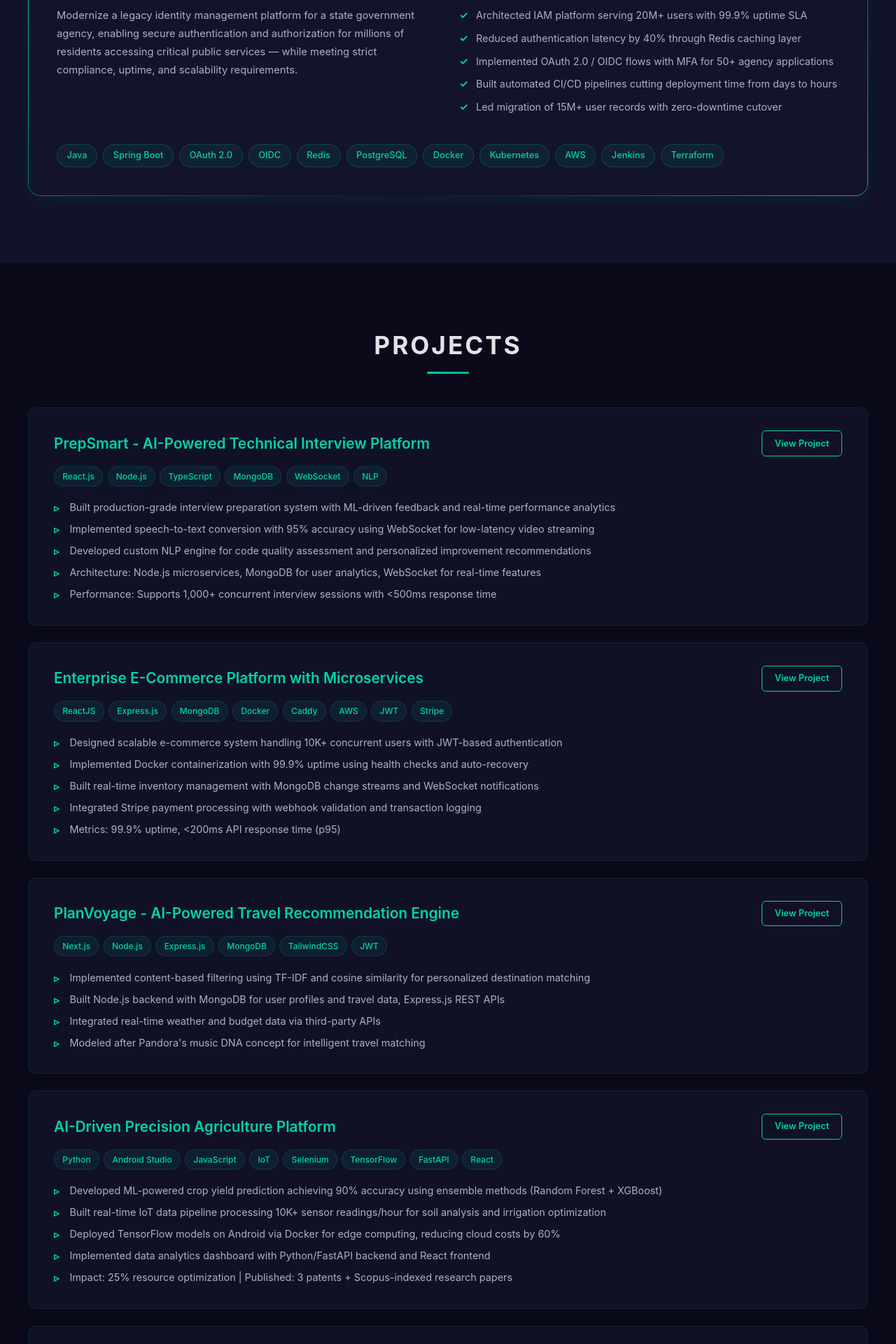
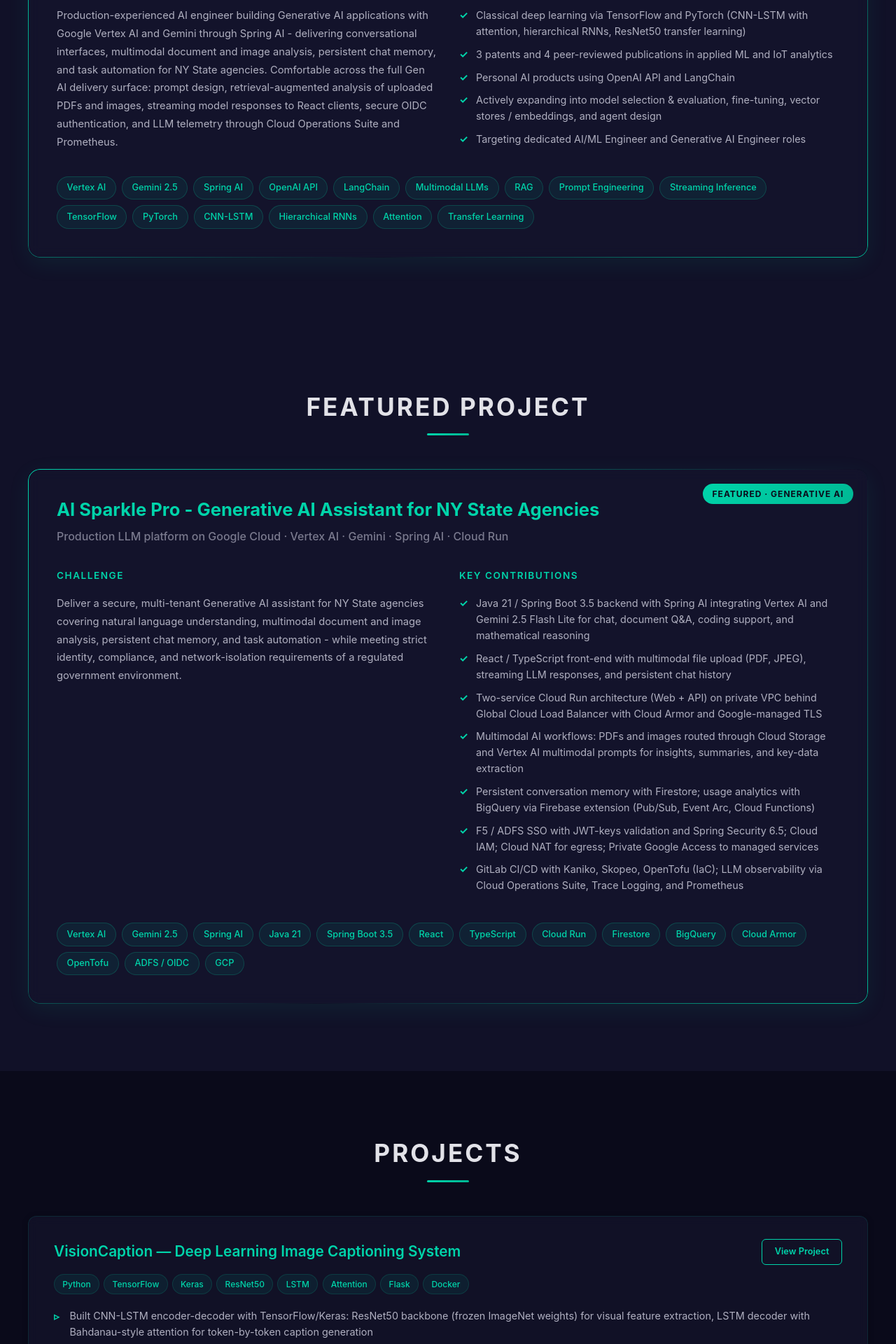
Before and after one commit to gaddamvivek/Vivek_Portfolio, a React (Create React App) app: page / in a window 1280 px wide. Shown: the part 4580-6500 px from the top of the page at 70% size. Built offline with nearby package versions, Linux system fonts and the light colour scheme.

Commit message:
update AI

```diff
--- a/src/components/Projects.jsx
+++ b/src/components/Projects.jsx
@@ -5,43 +5,63 @@
 const Projects = () => {
   const projects = [
     {
-      title: 'PrepSmart - AI-Powered Technical Interview Platform',
-      technologies: ['React.js', 'Node.js', 'TypeScript', 'MongoDB', 'WebSocket', 'NLP'],
+      title: 'VisionCaption — Deep Learning Image Captioning System',
+      technologies: ['Python', 'TensorFlow', 'Keras', 'ResNet50', 'LSTM', 'Attention', 'Flask', 'Docker'],
       highlights: [
-        'Built production-grade interview preparation system with ML-driven feedback and real-time performance analytics',
-        'Implemented speech-to-text conversion with 95% accuracy using WebSocket for low-latency video streaming',
-        'Developed custom NLP engine for code quality assessment and personalized improvement recommendations',
-        'Architecture: Node.js microservices, MongoDB for user analytics, WebSocket for real-time features',
-        'Performance: Supports 1,000+ concurrent interview sessions with <500ms response time',
+        'Built CNN-LSTM encoder-decoder with TensorFlow/Keras: ResNet50 backbone (frozen ImageNet weights) for visual feature extraction, LSTM decoder with Bahdanau-style attention for token-by-token caption generation',
+        'Custom tokenizer and vocabulary encoding over Flickr8K/30K; trained with teacher forcing and cross-entropy loss; evaluated with BLEU metrics',
+        'Deployed as a Dockerized Flask inference API with image preprocessing pipeline (resize, normalize, batch) for low-latency single-image requests',
+        'Stack: end-to-end deep learning pipeline from data preprocessing → training loop → inference → REST serving',
+      ],
+      link: 'https://github.com/gaddamvivek/Image-Captioning',
+    },
+    {
+      title: 'Multi-Sentence Image Description — Hierarchical RNNs',
+      technologies: ['Python', 'TensorFlow', 'Hierarchical RNN', 'Attention', 'COCO', 'Flask', 'Docker'],
+      highlights: [
+        'Designed two-level hierarchical RNN with visual attention: sentence-level RNN for paragraph coherence + word-level RNN for token generation',
+        'Trained on 50K+ COCO images, achieving 85% BLEU-4 on multi-sentence description benchmark',
+        'Deployed as a Dockerized Flask REST API on Linux with sub-500ms inference latency',
+        'Targeted accessibility use cases — image-to-paragraph descriptions for visually impaired users',
+      ],
+    },
+    {
+      title: 'Enterprise Identity & Access Management at Scale',
+      technologies: ['Java', 'Spring Boot', 'OAuth 2.0', 'OIDC', 'SAML', 'LDAP', 'Redis', 'PostgreSQL', 'Docker', 'Kubernetes', 'AWS'],
+      highlights: [
+        'Architected IAM platform for NY.GOV ID serving 20M+ users with 99.9% uptime SLA',
+        'Reduced authentication latency by 40% through Redis caching layer',
+        'Implemented OAuth 2.0 / OIDC flows with MFA for 50+ agency applications',
+        'Built automated CI/CD pipelines cutting deployment time from days to hours',
+        'Led migration of 15M+ user records with zero-downtime cutover',
+      ],
+      link: 'https://my.ny.gov',
+    },
+    {
+      title: 'PrepSmart — AI-Powered Technical Interview Platform',
+      technologies: ['React.js', 'Node.js', 'TypeScript', 'OpenAI API', 'MongoDB', 'WebSocket', 'AWS', 'Docker'],
+      highlights: [
+        'AI-driven interview assessment with OpenAI API integration for structured prompts (question generation, response evaluation, feedback synthesis)',
+        'TypeScript/React frontend with Node.js backend deployed on AWS, containerized with Docker, maintaining 99.5% uptime',
+        'WebSocket streaming for real-time token-level feedback delivery; REST/JSON APIs over HTTPS',
+        'Architecture: Node.js microservices, MongoDB for user analytics, OpenAI for inference, WebSocket for streaming',
       ],
       link: 'https://smart-prep-vivek.vercel.app/',
     },
     {
-      title: 'Enterprise E-Commerce Platform with Microservices',
-      technologies: ['ReactJS', 'Express.js', 'MongoDB', 'Docker', 'Caddy', 'AWS', 'JWT', 'Stripe'],
+      title: 'PlanVoyage — AI Recommendation Web App',
+      technologies: ['Next.js', 'Node.js', 'MongoDB', 'OpenAI API', 'TF-IDF', 'JWT', 'TailwindCSS'],
       highlights: [
-        'Designed scalable e-commerce system handling 10K+ concurrent users with JWT-based authentication',
-        'Implemented Docker containerization with 99.9% uptime using health checks and auto-recovery',
-        'Built real-time inventory management with MongoDB change streams and WebSocket notifications',
-        'Integrated Stripe payment processing with webhook validation and transaction logging',
-        'Metrics: 99.9% uptime, <200ms API response time (p95)',
-      ],
-      link: 'https://solecraft-e-commerce-platform.onrender.com/',
-    },
-    {
-      title: 'PlanVoyage - AI-Powered Travel Recommendation Engine',
-      technologies: ['Next.js', 'Node.js', 'Express.js', 'MongoDB', 'TailwindCSS', 'JWT'],
-      highlights: [
-        'Implemented content-based filtering using TF-IDF and cosine similarity for personalized destination matching',
-        'Built Node.js backend with MongoDB for user profiles and travel data, Express.js REST APIs',
-        'Integrated real-time weather and budget data via third-party APIs',
-        'Modeled after Pandora\'s music DNA concept for intelligent travel matching',
+        'AI-powered travel recommendation app: Next.js + MongoDB with JWT-based RBAC',
+        'OpenAI API filtering for personalized itineraries based on user preferences, budget, and constraints, with prompt-engineered ranking',
+        'Content-based filtering using TF-IDF and cosine similarity as fallback for offline recommendation',
+        '+45% engagement vs. rule-based baseline; REST endpoints over HTTPS with indexed query optimization (40% faster response times)',
       ],
       link: 'https://plan-voyage-vivek.vercel.app/',
     },
     {
       title: 'AI-Driven Precision Agriculture Platform',
-      technologies: ['Python', 'Android Studio', 'JavaScript', 'IoT', 'Selenium', 'TensorFlow', 'FastAPI', 'React'],
+      technologies: ['Python', 'TensorFlow', 'Random Forest', 'XGBoost', 'IoT', 'FastAPI', 'React', 'Docker', 'Android'],
       highlights: [
         'Developed ML-powered crop yield prediction achieving 90% accuracy using ensemble methods (Random Forest + XGBoost)',
         'Built real-time IoT data pipeline processing 10K+ sensor readings/hour for soil analysis and irrigation optimization',
@@ -52,22 +72,15 @@
       link: 'https://gadamvivek01-precisionfarming.hf.space/',
     },
     {
-      title: 'Multi-Client Communication System',
-      technologies: ['C', 'Unix System Calls', 'Named Pipes', 'IPC'],
+      title: 'Enterprise E-Commerce Platform with Microservices',
+      technologies: ['React.js', 'Express.js', 'MongoDB', 'Docker', 'Caddy', 'AWS', 'JWT', 'Stripe'],
       highlights: [
-        'Developed a C-based multi-client chat system using named pipes and Unix system calls',
-        'Enabled concurrent messaging via centralized IPC on Linux',
+        'Designed scalable e-commerce system handling 10K+ concurrent users with JWT-based authentication',
+        'Implemented Docker containerization with 99.9% uptime using health checks and auto-recovery',
+        'Built real-time inventory management with MongoDB change streams and WebSocket notifications',
+        'Integrated Stripe payment processing with webhook validation and transaction logging',
       ],
-      link: 'https://drive.google.com/file/d/1HX-OLCaoA8cG41HrgWEHanwk_wet0VKp/view?usp=sharing',
-    },
-    {
-      title: 'Dual-Core Compiler Simulator',
-      technologies: ['C', 'Computer Architecture', 'Data Structures'],
-      highlights: [
-        'Built a dual-core compiler simulator to model instruction parsing, task dispatch, and parallel execution',
-        'Simulated multicore processor behavior with configurable pipeline stages',
-      ],
-      link: 'https://drive.google.com/file/d/1u0GFZLvrYPi8KSu8wArtWn19nftSd4yg/view?usp=sharing',
+      link: 'https://solecraft-e-commerce-platform.onrender.com/',
     },
     {
       title: 'Algorithm Visualizer',
@@ -85,26 +98,26 @@
       title: 'Sparse Channel Estimation Using OMP Algorithm for Next-Gen Wireless',
       journal: 'IEEE Conference on Communication and Computing 4.0',
       date: 'Mar 14, 2023',
-      link: 'https://ieeexplore.ieee.org/document/10051352'
+      link: 'https://ieeexplore.ieee.org/document/10051352',
     },
     {
       title: 'ML for Urbanization Prediction using Automatic Weather Station',
       journal: 'Mathematical Statistician and Engineering Applications',
       date: 'Dec 21, 2022',
-      link: 'https://philstat.org/index.php/MSEA/article/view/1451'
+      link: 'https://philstat.org/index.php/MSEA/article/view/1451',
     },
     {
       title: 'Smart Precision Agriculture using IoT Data Analytics',
       journal: 'Mathematical Statistician and Engineering Applications',
       date: 'Dec 21, 2022',
-      link: 'https://philstat.org/index.php/MSEA/article/view/1450'
+      link: 'https://philstat.org/index.php/MSEA/article/view/1450',
     },
     {
       title: 'Smart Precision Interface for Agricultural Methods',
       journal: 'CVR Journal of Science and Technology',
       date: 'Dec 3, 2022',
-      link: 'https://www.cvr.ac.in/ojs/index.php/cvracin/article/view/812'
-    }
+      link: 'https://www.cvr.ac.in/ojs/index.php/cvracin/article/view/812',
+    },
   ];
 
   const patents = [
@@ -115,7 +128,7 @@
       filingDate: 'February 10, 2023',
       publicationDate: 'March 24, 2023',
       authority: 'Intellectual Property India (Indian Patent Office)',
-      link: 'https://drive.google.com/file/d/1c5y4b7HRFim99SiTbXrfZK0Bvg9esqp9/view?usp=sharing'
+      link: 'https://drive.google.com/file/d/1c5y4b7HRFim99SiTbXrfZK0Bvg9esqp9/view?usp=sharing',
     },
     {
       title: 'Machine Learning Powered IoT Weather Station to Predict the Rate of Urbanization',
@@ -124,58 +137,110 @@
       filingDate: 'February 10, 2023',
       publicationDate: 'March 24, 2023',
       authority: 'Intellectual Property India (Indian Patent Office)',
-      link: 'https://drive.google.com/file/d/1ZH_0eoZF3Gv_LubXzz-20yFsrVMEPprH/view?usp=sharing'
+      link: 'https://drive.google.com/file/d/1ZH_0eoZF3Gv_LubXzz-20yFsrVMEPprH/view?usp=sharing',
     },
     {
       title: 'Data Analytics Powered IoT Weather Station to Determine the AQI Index in a Micro Climatic Zone',
       applicationNumber: '202341027954',
       publicationNumber: '18/2023',
       filingDate: 'April 17, 2023',
-      publicationDate: 'May 05,2023',
+      publicationDate: 'May 05, 2023',
       authority: 'Intellectual Property India (Indian Patent Office)',
-      link: 'https://drive.google.com/file/d/1aKVw36Uiu4djiPfx5tYnUDpEpKaHz4Da/view?usp=sharing'
-    }
+      link: 'https://drive.google.com/file/d/1aKVw36Uiu4djiPfx5tYnUDpEpKaHz4Da/view?usp=sharing',
+    },
+  ];
+
+  // ---------- AI Engineering Profile (new) ----------
+  const aiCapabilities = [
+    'Vertex AI', 'Gemini 2.5', 'Spring AI', 'OpenAI API', 'LangChain',
+    'Multimodal LLMs', 'RAG', 'Prompt Engineering', 'Streaming Inference',
+    'TensorFlow', 'PyTorch', 'CNN-LSTM', 'Hierarchical RNNs', 'Attention', 'Transfer Learning',
   ];
 
   return (
     <>
-      <section className="featured-project section-alt" id="featured">
-        <h2 className="section-title">Featured Project</h2>
+      {/* ============ AI ENGINEERING PROFILE ============ */}
+      <section className="featured-project section-dark" id="ai-profile">
+        <h2 className="section-title">AI Engineering Profile</h2>
         <div className="featured-card">
-          <span className="featured-badge">Featured</span>
-          <h3>Enterprise Identity & Access Management at Scale</h3>
+          <span className="featured-badge">AI / ML Engineer</span>
+          <h3>Building Production Generative AI Applications</h3>
           <p className="featured-subtitle">
-            Production system serving 20M+ users across New York State
+            From classical deep learning to LLM-powered systems in production
           </p>
           <div className="featured-content">
             <div className="featured-challenge">
-              <h4>Challenge</h4>
+              <h4>Focus</h4>
               <p>
-                Modernize a legacy identity management platform for a state government agency,
-                enabling secure authentication and authorization for millions of residents
-                accessing critical public services — while meeting strict compliance, uptime,
-                and scalability requirements.
+                Production-experienced AI engineer building Generative AI applications with
+                Google Vertex AI and Gemini through Spring AI - delivering conversational
+                interfaces, multimodal document and image analysis, persistent chat memory, and
+                task automation for NY State agencies. Comfortable across the full Gen AI delivery
+                surface: prompt design, retrieval-augmented analysis of uploaded PDFs and images,
+                streaming model responses to React clients, secure OIDC authentication, and LLM
+                telemetry through Cloud Operations Suite and Prometheus.
               </p>
             </div>
             <div className="featured-achievements">
-              <h4>Key Achievements</h4>
+              <h4>Foundations</h4>
               <ul>
-                <li>Architected IAM platform serving 20M+ users with 99.9% uptime SLA</li>
-                <li>Reduced authentication latency by 40% through Redis caching layer</li>
-                <li>Implemented OAuth 2.0 / OIDC flows with MFA for 50+ agency applications</li>
-                <li>Built automated CI/CD pipelines cutting deployment time from days to hours</li>
-                <li>Led migration of 15M+ user records with zero-downtime cutover</li>
+                <li>Classical deep learning via TensorFlow and PyTorch (CNN-LSTM with attention, hierarchical RNNs, ResNet50 transfer learning)</li>
+                <li>3 patents and 4 peer-reviewed publications in applied ML and IoT analytics</li>
+                <li>Personal AI products using OpenAI API and LangChain</li>
+                <li>Actively expanding into model selection &amp; evaluation, fine-tuning, vector stores / embeddings, and agent design</li>
+                <li>Targeting dedicated AI/ML Engineer and Generative AI Engineer roles</li>
               </ul>
             </div>
           </div>
           <div className="featured-tech">
-            {['Java', 'Spring Boot', 'OAuth 2.0', 'OIDC', 'Redis', 'PostgreSQL', 'Docker', 'Kubernetes', 'AWS', 'Jenkins', 'Terraform'].map((tech, i) => (
+            {aiCapabilities.map((tech, i) => (
               <span key={i} className="featured-tech-tag">{tech}</span>
             ))}
           </div>
         </div>
       </section>
 
+      {/* ============ FEATURED AI PROJECT ============ */}
+      <section className="featured-project section-alt" id="featured">
+        <h2 className="section-title">Featured Project</h2>
+        <div className="featured-card">
+          <span className="featured-badge">Featured &middot; Generative AI</span>
+          <h3>AI Sparkle Pro - Generative AI Assistant for NY State Agencies</h3>
+          <p className="featured-subtitle">
+            Production LLM platform on Google Cloud &middot; Vertex AI &middot; Gemini &middot; Spring AI &middot; Cloud Run
+          </p>
+          <div className="featured-content">
+            <div className="featured-challenge">
+              <h4>Challenge</h4>
+              <p>
+                Deliver a secure, multi-tenant Generative AI assistant for NY State agencies
+                covering natural language understanding, multimodal document and image analysis,
+                persistent chat memory, and task automation - while meeting strict identity,
+                compliance, and network-isolation requirements of a regulated government environment.
+              </p>
+            </div>
+            <div className="featured-achievements">
+              <h4>Key Contributions</h4>
+              <ul>
+                <li>Java 21 / Spring Boot 3.5 backend with Spring AI integrating Vertex AI and Gemini 2.5 Flash Lite for chat, document Q&amp;A, coding support, and mathematical reasoning</li>
+                <li>React / TypeScript front-end with multimodal file upload (PDF, JPEG), streaming LLM responses, and persistent chat history</li>
+                <li>Two-service Cloud Run architecture (Web + API) on private VPC behind Global Cloud Load Balancer with Cloud Armor and Google-managed TLS</li>
+                <li>Multimodal AI workflows: PDFs and images routed through Cloud Storage and Vertex AI multimodal prompts for insights, summaries, and key-data extraction</li>
+                <li>Persistent conversation memory with Firestore; usage analytics with BigQuery via Firebase extension (Pub/Sub, Event Arc, Cloud Functions)</li>
+                <li>F5 / ADFS SSO with JWT-keys validation and Spring Security 6.5; Cloud IAM; Cloud NAT for egress; Private Google Access to managed services</li>
+                <li>GitLab CI/CD with Kaniko, Skopeo, OpenTofu (IaC); LLM observability via Cloud Operations Suite, Trace Logging, and Prometheus</li>
+              </ul>
+            </div>
+          </div>
+          <div className="featured-tech">
+            {['Vertex AI', 'Gemini 2.5', 'Spring AI', 'Java 21', 'Spring Boot 3.5', 'React', 'TypeScript', 'Cloud Run', 'Firestore', 'BigQuery', 'Cloud Armor', 'OpenTofu', 'ADFS / OIDC', 'GCP'].map((tech, i) => (
+              <span key={i} className="featured-tech-tag">{tech}</span>
+            ))}
+          </div>
+        </div>
+      </section>
+
+      {/* ============ PROJECTS ============ */}
       <section className="projects section-dark" id="projects">
         <h2 className="section-title">Projects</h2>
         <div className="projects-list">
@@ -183,14 +248,16 @@
             <div key={index} className="project-card">
               <div className="project-card-header">
                 <h3>{project.title}</h3>
+                {project.link && (
                   <a
-                  href={project.link || '#'}
+                    href={project.link}
                     className="btn"
                     target="_blank"
                     rel="noopener noreferrer"
                   >
                     View Project
                   </a>
+                )}
               </div>
               <div className="project-tech-tags">
                 {project.technologies.map((tech, i) => (
```
Lines whose indentation alone changed are shown as unchanged.
